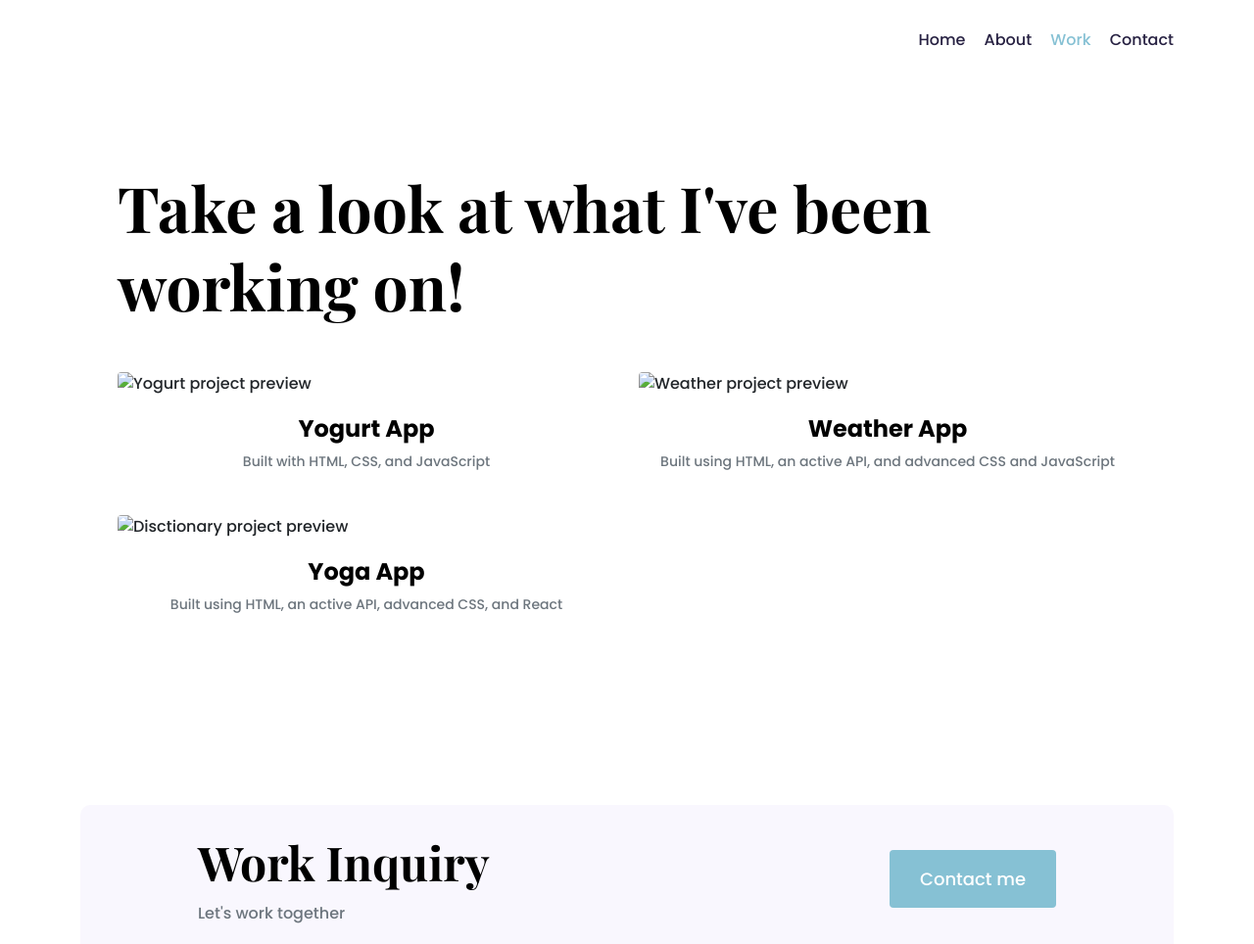
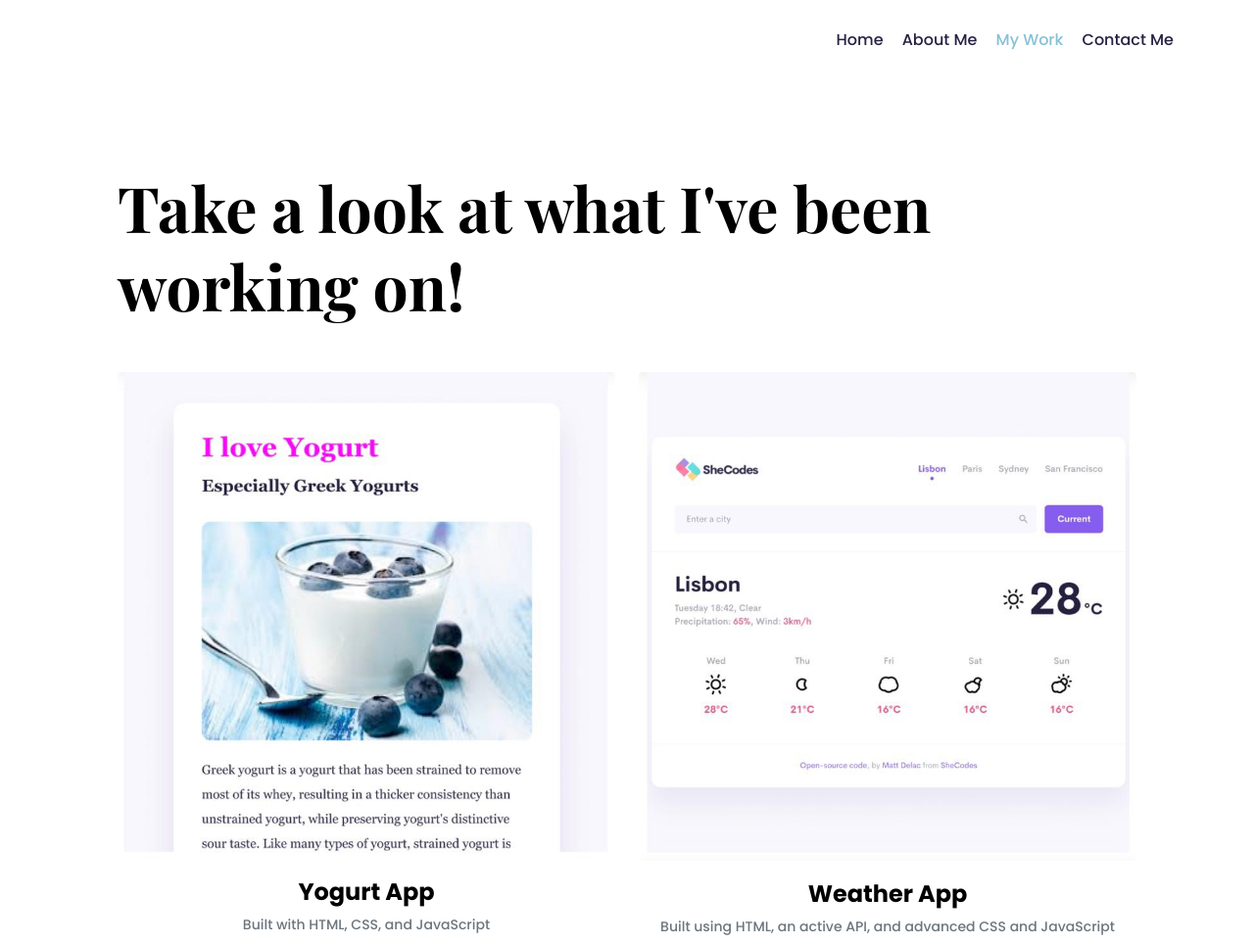
Before and after one commit to jaellomiya/shecodes-portfolio, a plain HTML site: page work.html in a window 1280 px wide. Shown: the top 964 px of the page at 98% size. Drawn offline with nearby package versions, Linux system fonts and the light colour scheme.

```diff
--- a/work.html
+++ b/work.html
@@ -38,13 +38,13 @@
             <a href="/" title="Homepage"> Home</a>
           </li>
           <li>
-            <a href="/about.html" title="About Patricia"> About</a>
+            <a href="/about.html" title="About Patricia"> About Me</a>
           </li>
           <li class="active">
-            <a href="/work.html" title="Patricia's work"> Work</a>
+            <a href="/work.html" title="Patricia's work"> My Work</a>
           </li>
           <li>
-            <a href="/contact.html" title="Contact Jeal"> Contact</a>
+            <a href="/contact.html" title="Contact Jeal"> Contact Me</a>
           </li>
         </ul>
       </nav>
@@ -56,7 +56,7 @@
         <div class="row">
           <div class="col-md-6 mb-4">
             <img
-              src="images/yogurt.png"
+              src="images/images/Yogurt app.jpg"
               class="img-fluid mb-3 rounded"
               alt="Yogurt project preview"
             />
@@ -67,7 +67,7 @@
           </div>
           <div class="col-md-6 mb-4">
             <img
-              src="#"
+              src="images/images/Weather app.jpg"
               class="img-fluid mb-3 rounded"
               alt="Weather project preview"
             />
@@ -78,9 +78,9 @@
           </div>
           <div class="col-md-6 mb-4">
             <img
-              src="#"
+              src="images/images/Yoga app.jpg"
               class="img-fluid mb-3 rounded"
-              alt="Disctionary project preview"
+              alt="Yoga project preview"
             />
             <h3 class="text-center m-0"> Yoga App</h3>
             <p class="text-center text-muted">
@@ -142,7 +142,7 @@
       <p class="text-center mt-5">
         ✌️ This website was coded by Jeal Lomiya, and is
         <a
-          href="#"
+          href="https://github.com/jaellomiya/shecodes-portfolio"
           target="_blank"
         >
           open-sourced
```
Also changed, not shown: about.html (+1 -1 lines), contact.html (+1 -1 lines), index.html (+4 -4 lines), images/images/Weather app.jpg (added), images/images/Yoga app.jpg (added), images/images/Yogurt app.jpg (added).
